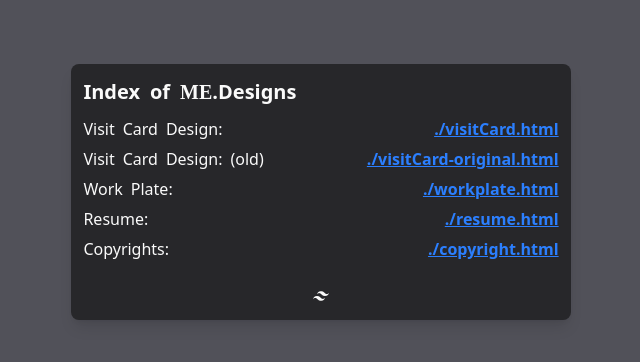
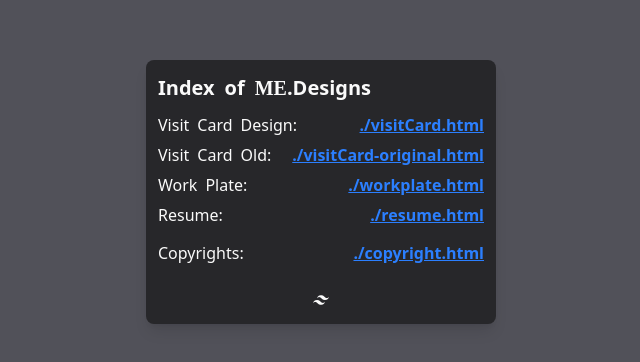
Before and after one commit to fr1g/fr1g, a website: page docs/ME/index.html in a window 1280 px wide. Shown: the part 208-570 px from the top of the page, without its empty margins (319-959 px from the left). Drawn offline with Linux system fonts and the light colour scheme; files whose address does not match are found by name.

Commit message:
minor changes

```diff
--- a/docs/ME/index.html
+++ b/docs/ME/index.html
@@ -20,16 +20,16 @@
 </head>
 
 <body class="bg-zinc-700/90 text-zinc-50 w-full min-h-screen grid items-center justify-center">
-    <ul class="p-3 rounded-lg shadow-lg bg-zinc-800 space-y-1.5 min-w-[39vw]">
+    <ul class="p-3 rounded-lg shadow-lg bg-zinc-800 space-y-1.5 min-w-[350px]">
         <li>
             <h1 class="text-xl font-semibold mb-3">Index of <b class="font-bold codic" i>ME</b>.Designs</h1>
         </li>
         <li>Visit Card Design: <b>./visitCard.html</b></li>
-        <li>Visit Card Design: <b>./visitCard-original.html</b>(old)</li>
+        <li>Visit Card Old: <b>./visitCard-original.html</b></li>
         <li>Work Plate: <b>./workplate.html</b></li>
         <li>Resume: <b id="online" x s>./resume.html?target=online</b></li>
 
-        <li>Copyrights: <b>./copyright.html</b></li>
+        <li class="mt-3.5">Copyrights: <b>./copyright.html</b></li>
         <li>
             <p class="text-center mt-6">&#xe906;</p>
         </li>
```
Also changed, not shown: docs/ME/resumeOnline.html (+3 -2 lines), docs/ME/resumeReal.html (+2 -2 lines), docs/ME/output.css.
